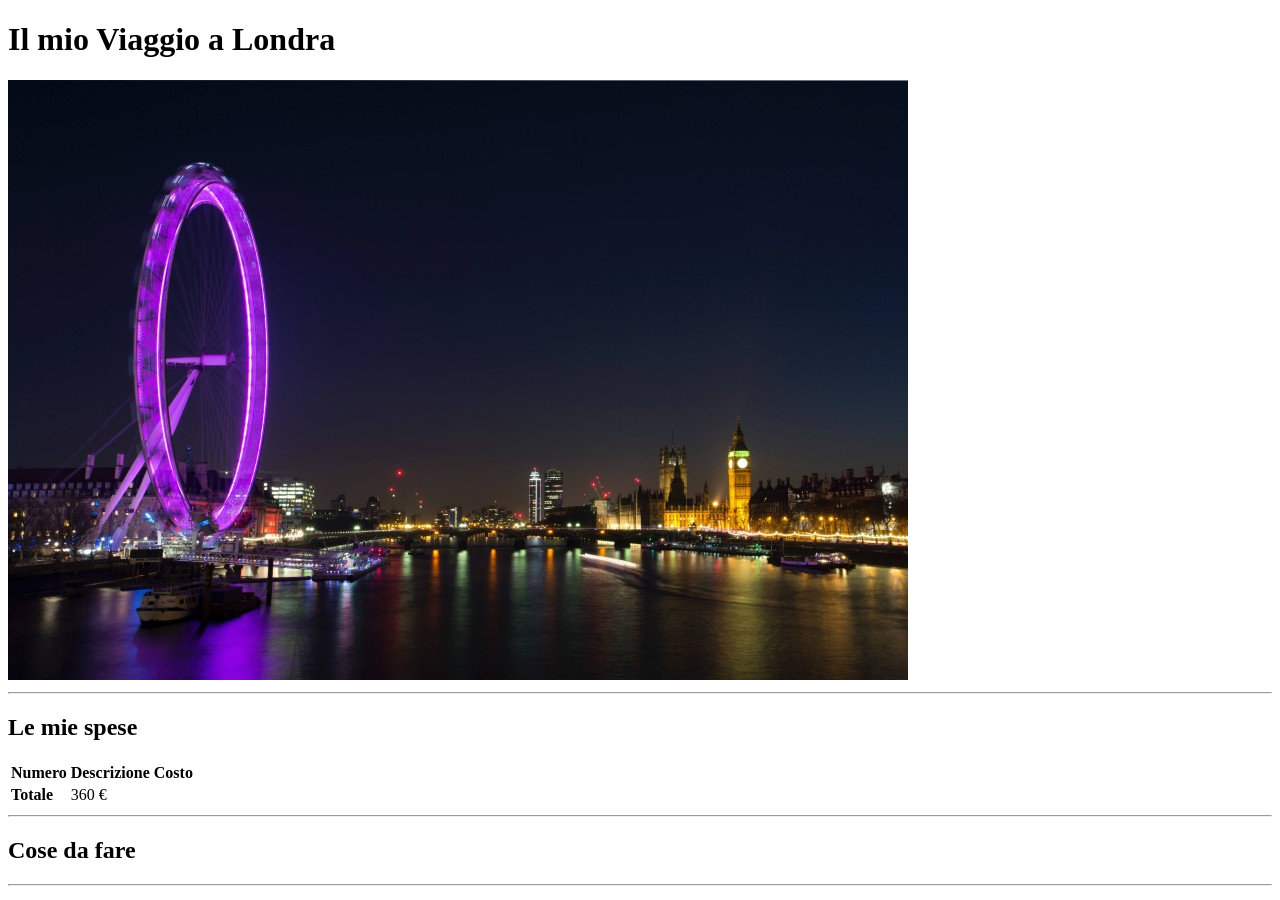
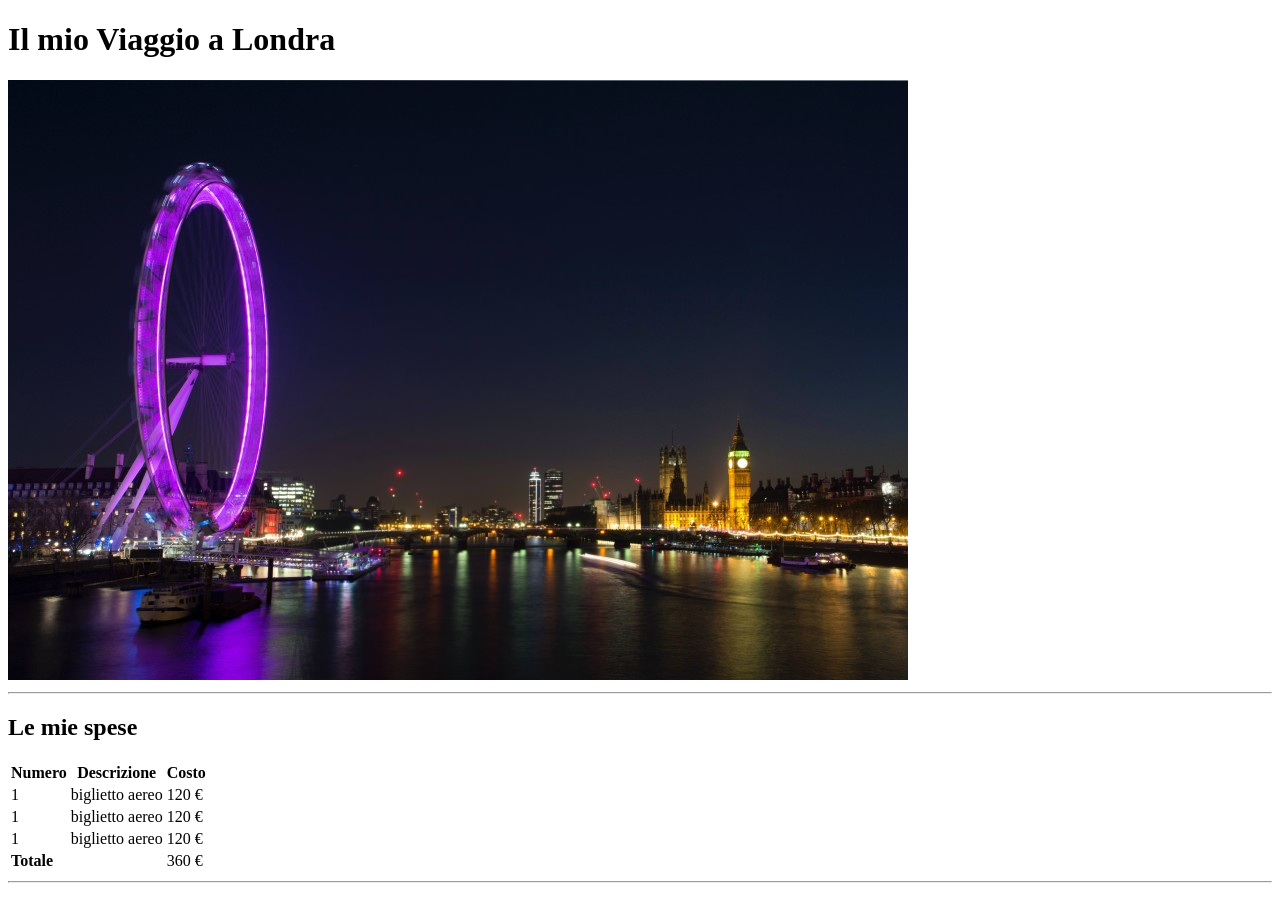
Before and after one commit to PietroMarilei/html-london-trip, a plain HTML site: page index.html in a window 1280 px wide. Shown: the top 900 px of the page. Drawn offline with Linux system fonts and the light colour scheme.

Commit message:
Add table body

```diff
--- a/index.html
+++ b/index.html
@@ -30,7 +30,20 @@
             <!-- table body -->
 
             <tbody>
-
+                <tr>
+                    <td>1</td>
+                    <td>biglietto aereo</td>
+                    <td>120 &#x20AC</td>
+                </tr>
+                <tr>
+                    <td>1</td>
+                    <td>biglietto aereo</td>
+                    <td>120 &#x20AC</td>
+                </tr><tr>
+                    <td>1</td>
+                    <td>biglietto aereo</td>
+                    <td>120 &#x20AC</td>
+                </tr>
 
             </tbody>
 
@@ -39,6 +52,7 @@
             <tfoot>
                 <tr>
                     <td> <strong>Totale</strong> </td>
+                    <td></td>
                     <td>360 &#x20AC</td>
                 </tr>
 
```
